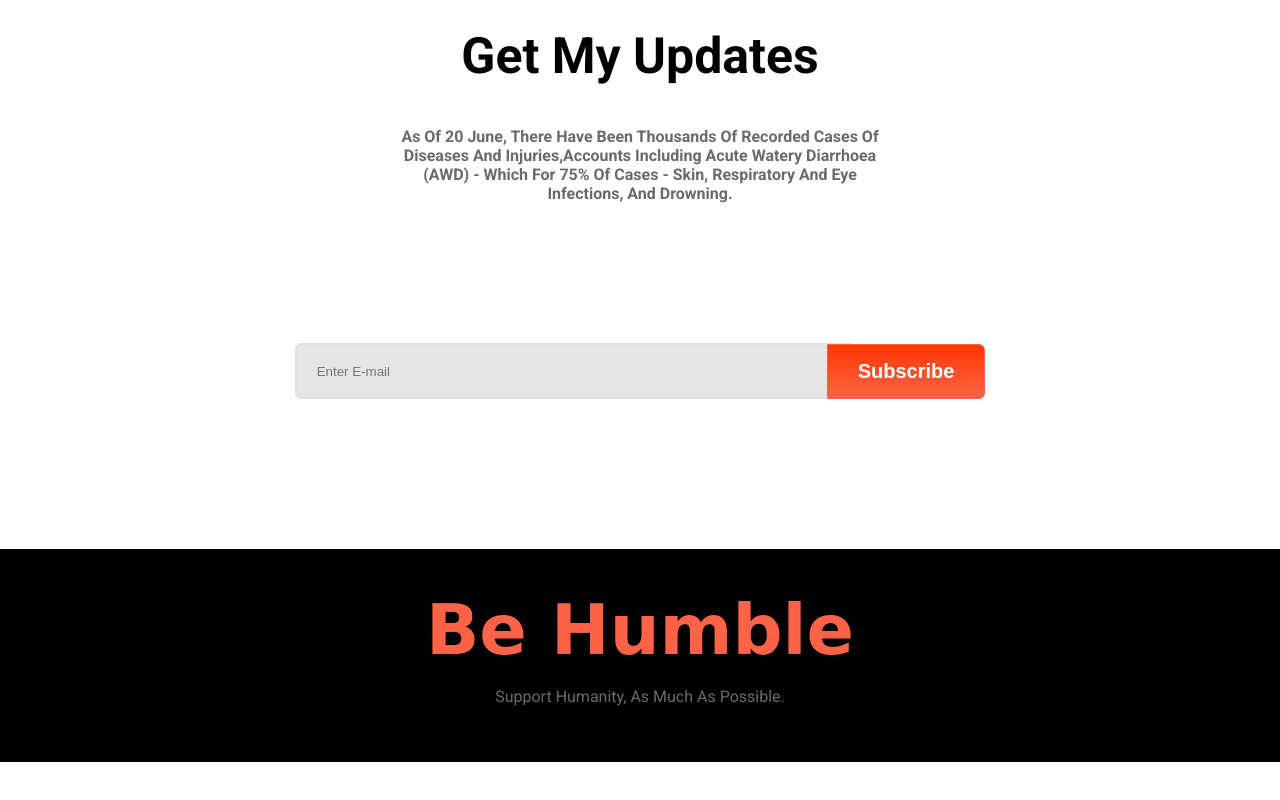
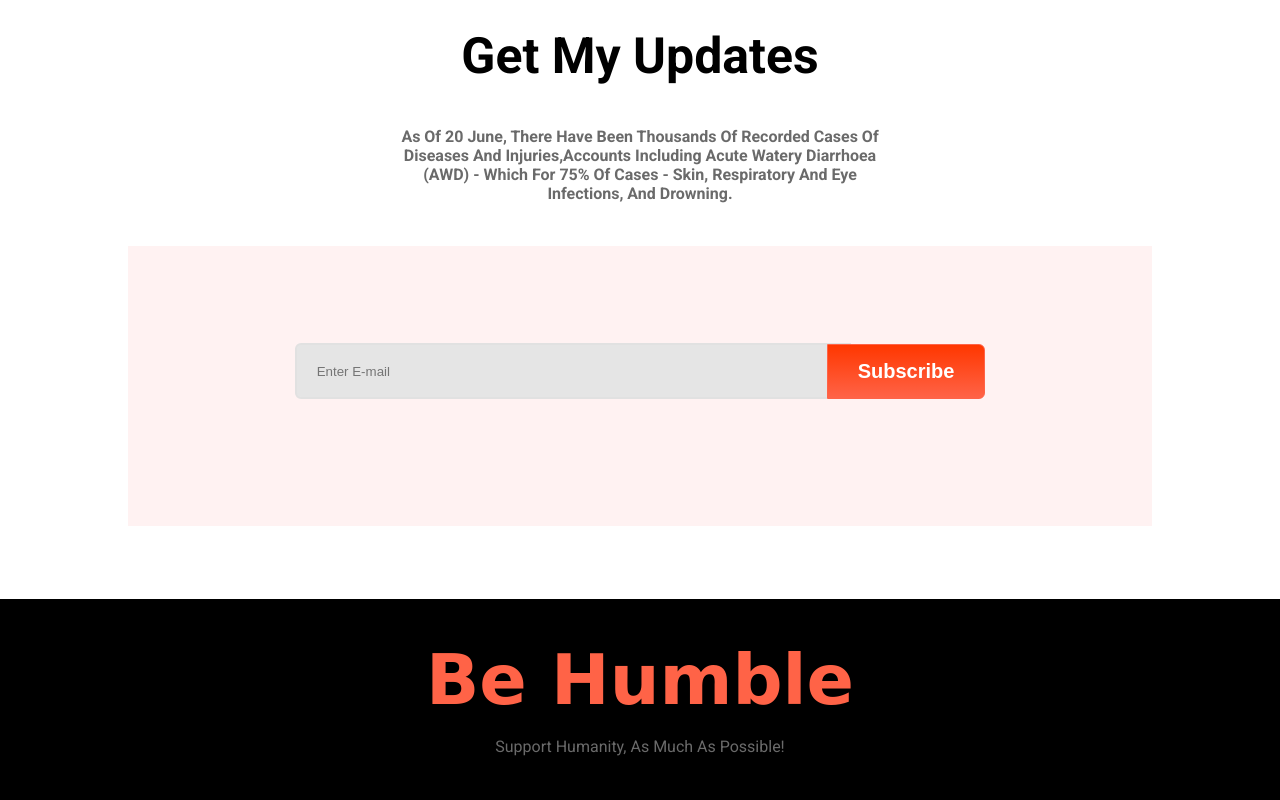
Before and after one commit to AbdulMotalebOvi/assignment-1, a plain HTML site: page index.html in a window 1280 px wide. Shown: the part 3734-4534 px from the top of the page. Before the commit the page ends 4496 px from the top, so only its background shows below. Drawn offline with Linux system fonts and the light colour scheme; a web font is replaced by a local one.

Commit message:
bg updated

```diff
--- a/index.html
+++ b/index.html
@@ -143,7 +143,7 @@
                 and
                 drowning.</p> <br>
         </div>
-        <div class="subscribe-form text-center">
+        <div class="subscribe-form text-center bg">
             <form action="#">
                 <input type="text" placeholder="Enter E-mail">
                 <button class="submit-btn">Subscribe</button>
@@ -153,7 +153,7 @@
     <footer>
         <div class="footer-desc">
             <h1>Be Humble</h1>
-            <p>Support Humanity, As much as possible.</p>
+            <p>Support Humanity, As much as possible!</p>
         </div>
     </footer>
 </body>
--- a/style.css
+++ b/style.css
@@ -194,6 +194,9 @@ p {
     border: 1px solid #fff;
 }
 
+.subscribe-form .updates {
+    margin-bottom: 150px;
+}
 
 .subscribe-form input {
     border: 2px solid #E1E1E1;
@@ -207,8 +210,26 @@ p {
     border-radius: 6px 0px 0px 6px;
 }
 
+.bg {
+    position: relative;
+    z-index: 1;
+}
+
+.bg::after {
+    position: absolute;
+    width: 80%;
+    height: 35vh;
+    content: "";
+    top: -96px;
+    left: 10%;
+    opacity: 0.7;
+    background-color: rgb(255 237 237);
+    z-index: -1;
+}
+
+
 footer {
-    margin-top: 150px;
+    margin-top: 200px;
     padding: 40px 0px;
     text-align: center;
     background-color: #000000;
```
